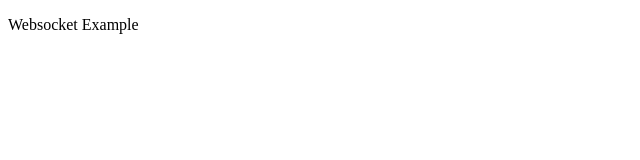
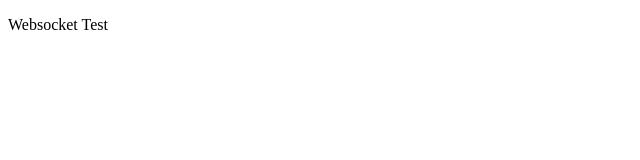
Before and after one commit to michaellittle92/.pizza, a website: page index.html in a window 1280 px wide. Shown: the full height of the page, 0-640 px from the left. Drawn offline with Linux system fonts and the light colour scheme.

Commit message:
rding cha

```diff
--- a/index.html
+++ b/index.html
@@ -6,7 +6,7 @@
     <title>Websockets</title>
 </head>
 <body>
-    <p>Websocket Example</p>
+    <p>Websocket Test</p>
 <script>
     let ws;
 const protocol = window.location.protocol === 'https:' ? 'wss' : 'ws';
```
